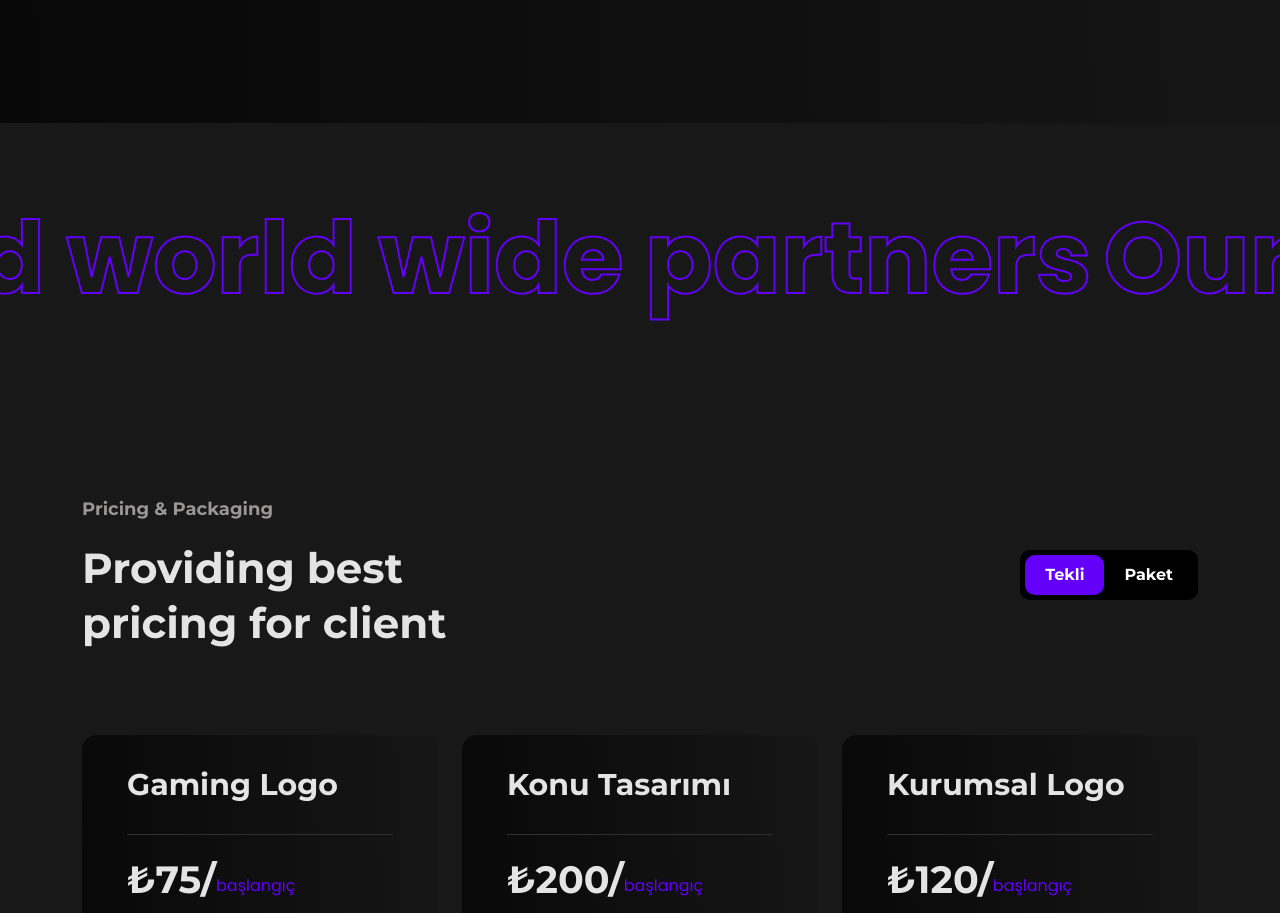
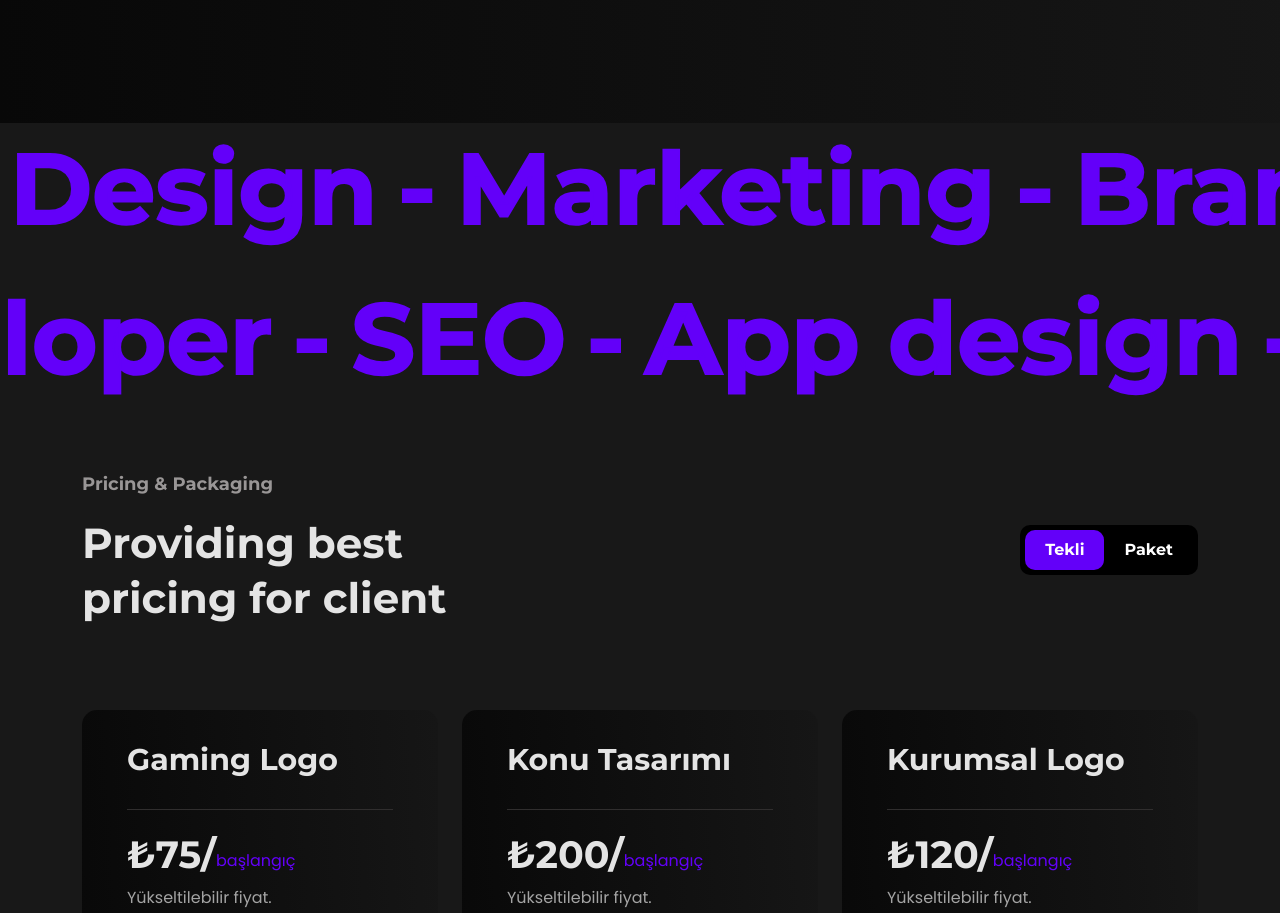
Before and after one commit to risuscreative/alphawebsite, a React (Create React App) app: page / in a window 1280 px wide. Shown: the part 4080-4993 px from the top of the page. Built offline with nearby package versions, Linux system fonts and the light colour scheme.

Commit message:
moving text

```diff
--- a/src/components/Pages/Home.jsx
+++ b/src/components/Pages/Home.jsx
@@ -7,7 +7,7 @@ import SectionHeading from '../SectionHeading';
 import Spacing from '../Spacing';
 import Cta from '../Cta';
 import LogoList from '../LogoList';
-import MovingText from '../MovingText';
+import MovingText2 from '../MovingText/MovingText2';
 import MasonryGallery from '../Gallery/MasonryGallery';
 import PostSlider from '../Slider/PostSlider';
 import TestimonialSlider from '../Slider/TestimonialSlider';
@@ -50,6 +50,34 @@ export default function Home() {
       factNumber: '180',
     },
   ];
+const serviceData1 = [
+  {
+    title: 'UI/UX Design',
+    href: '/service/service-details',
+  },
+  {
+    title: 'Marketing',
+    href: '/service/service-details',
+  },
+  {
+    title: 'Branding',
+    href: '/service/service-details',
+  },
+];
+const serviceData2 = [
+  {
+    title: 'SEO',
+    href: '/service/service-details',
+  },
+  {
+    title: 'App design',
+    href: '/service/service-details',
+  },
+  {
+    title: 'React Developer',
+    href: '/service/service-details',
+  },
+];
 
   useEffect(() => {
     window.scrollTo(0, 0);
@@ -169,11 +197,11 @@ export default function Home() {
       <TestimonialSlider />
       {/* End Testimonial Section */}
 
-      {/* Start MovingText Section */}
-      <Spacing lg="70" md="70" />
-      <MovingText text="Our reputed world wide partners" />
-      <Spacing lg="105" md="70" />
-      {/* End MovingText Section */}
+      {/* Start Moving Text Section */}
+      <MovingText2 data={serviceData1} />
+      <Spacing lg="20" md="10" />
+      <MovingText2 reverseDirection data={serviceData2} />
+      {/* End Moving Text Section */}
 
       {/* Start Pricing Section */}
       <Spacing lg="70" md="80" />
```
